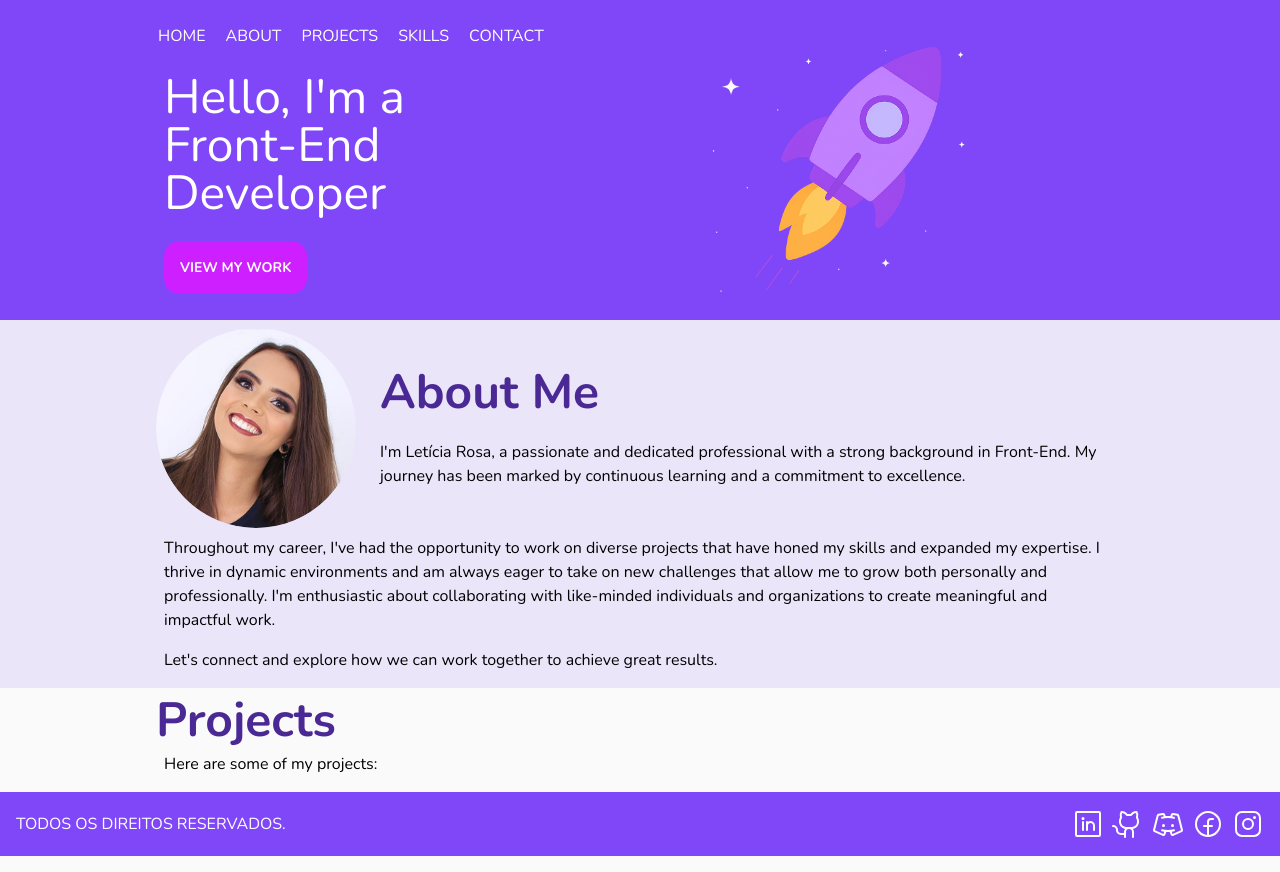
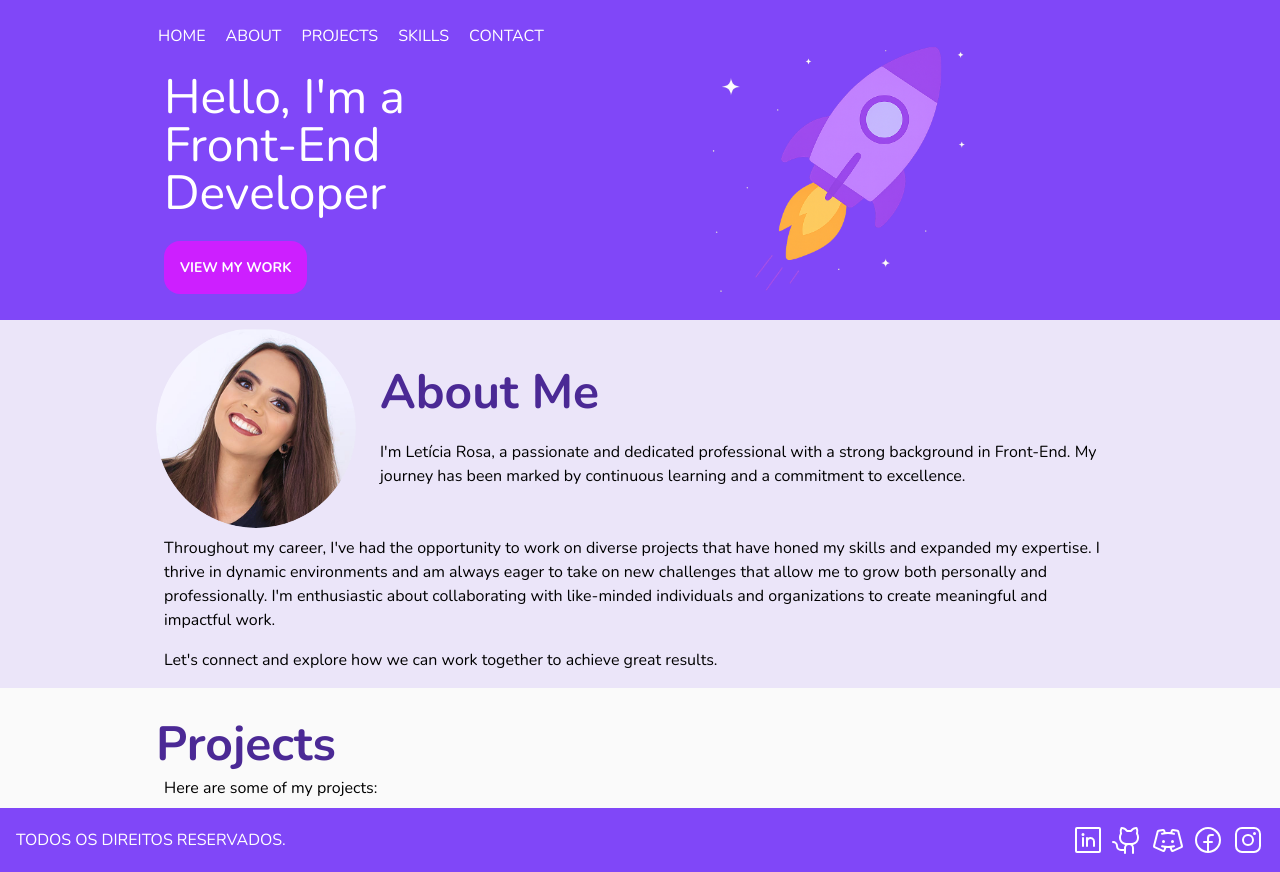
Before and after one commit to LeticiaRosa/leticiarosa.github.io, a React (Vite) app: page / in a window 1280 px wide. Built offline with nearby package versions, Linux system fonts and the light colour scheme.

Commit message:
Projects

```diff
--- a/src/components/Projects.tsx
+++ b/src/components/Projects.tsx
@@ -1,6 +1,6 @@
 export function Projects() {
   return (
-    <section className="flex h-full w-full flex-row items-center justify-center p-4 lg:p-2">
+    <section className="flex h-full w-full flex-row items-center justify-center pt-8">
       <div className="container mx-auto max-w-250 px-4">
         <div className="flex flex-col items-center justify-between gap-2 sm:flex-row">
           <h1 className="text-purple-dark text-3xl font-bold lg:text-5xl">Projects</h1>
```
